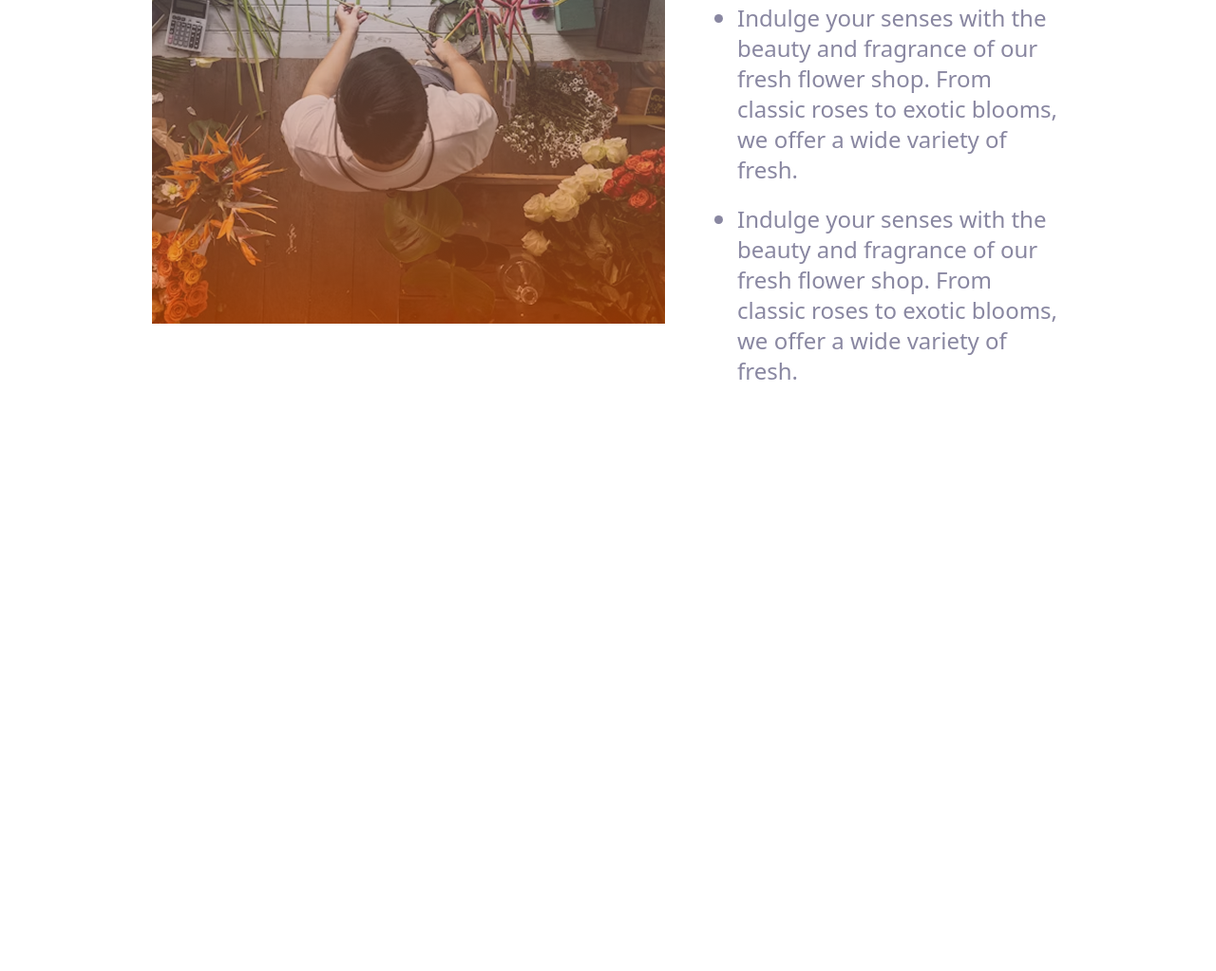
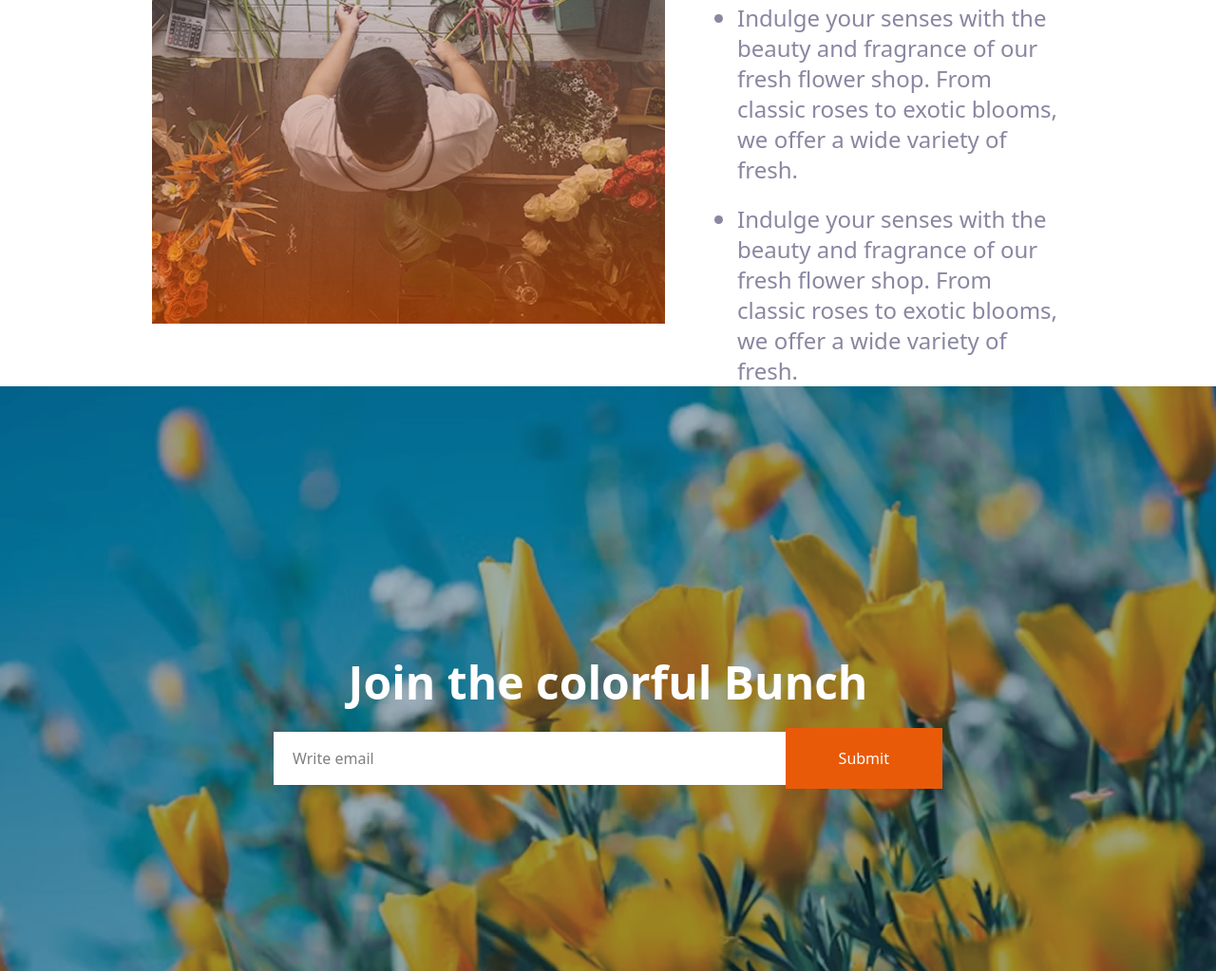
Before and after one commit to HasinIshrakK/assignment-2, a plain HTML site: page index.html in a window 1280 px wide. Shown: the part 2424-3447 px from the top of the page at 95% size. Before the commit the page ends 2831 px from the top, so only its background shows below. Drawn offline with nearby package versions, Linux system fonts and the light colour scheme.

Commit message:
join section added

```diff
--- a/index.html
+++ b/index.html
@@ -55,6 +55,7 @@
     </header>
 
     <main class="mx-4 sm:mx-40 p-0">
+
         <section class="mb-4">
             <div class="my-8 text-center sm:mb-12 mb-8">
                 <h1 class="font-bold text-2xl sm:text-5xl mb-4">
@@ -116,6 +117,7 @@
                 </div>
             </div>
         </section>
+
         <section class="w-full flex flex-col sm:flex-row gap-5 sm:gap-14 items-center sm:mt-20 mt-10">
             <div>
                 <img src="assets/flower-store.png" alt="FLOWERS Store">
@@ -137,13 +139,23 @@
                 </ul>
             </div>
         </section>
-        <section></section>
-        <section></section>
+
         <section></section>
 
     </main>
 
     <footer>
+        <section class="m-0">
+            <div class="bg-[url(assets/news-letter-bg.png)] sm:p-72 sm:pb-48 px-9 pt-28 pb-16 bg-cover bg-center w-full">
+                <h1 class="text-white text-center text-xl sm:text-5xl font-bold mb-6">
+                    Join the colorful Bunch
+                </h1>
+                <form action="" class="flex items-center justify-center">
+                    <input type="email" placeholder="Write email" class="bg-white py-4 px-5 sm:w-2xl w-56">
+                    <input class="bg text-white sm:px-14 px-3 py-5 sm:text-base text-sm" type="submit">
+                </form>
+            </div>
+        </section>
 
     </footer>
 </body>
```
